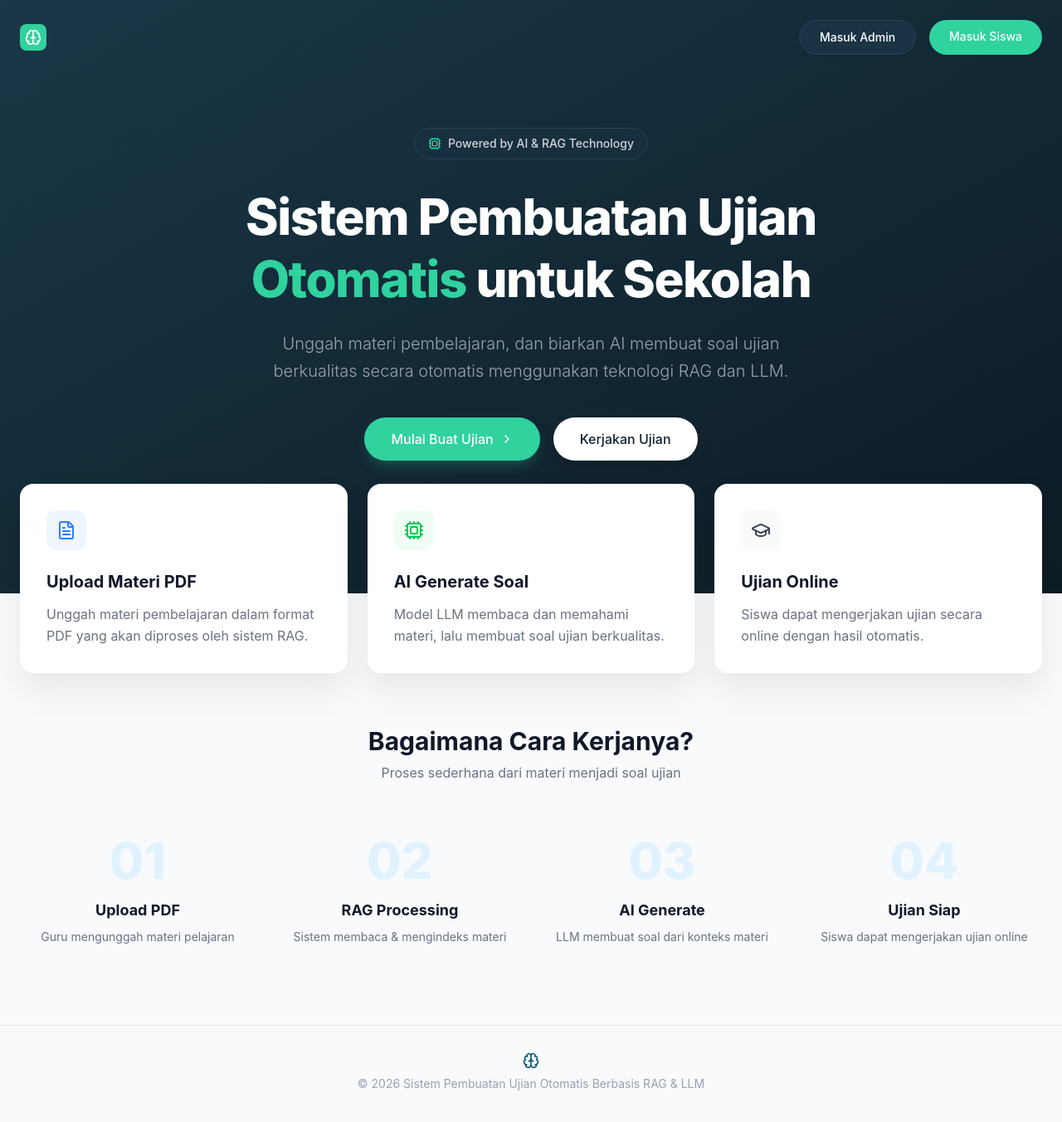
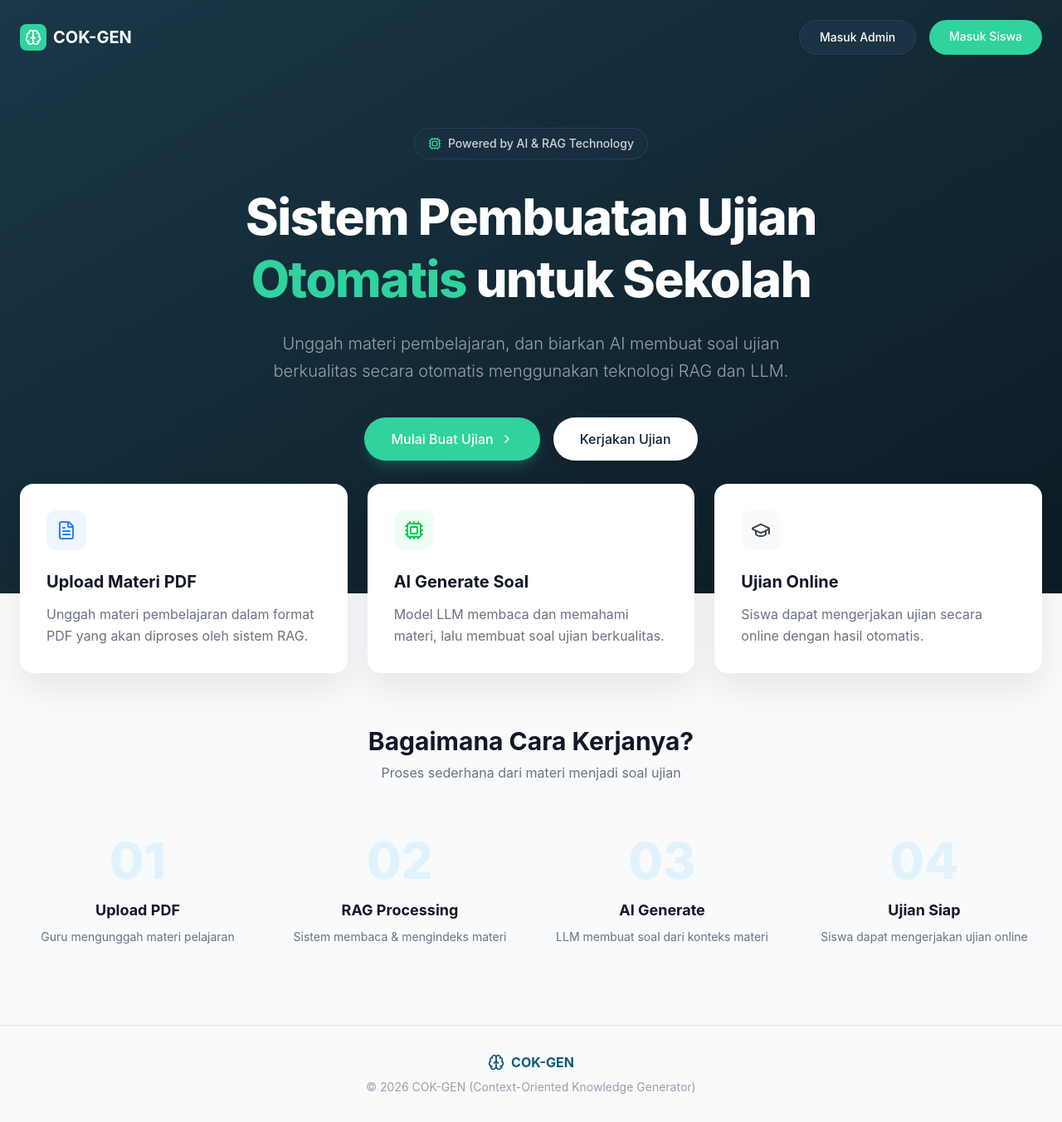
Before and after one commit to 27meot/skripsi-cbt-ai, a React app in the folder frontend/: page / in a window 1280 px wide. Shown: the whole page at 83% size. Built offline with nearby package versions, Linux system fonts and the light colour scheme; the HTML template or start-up script is replaced by a standard one.

Commit message:
feat: implement landing page, admin sidebar layout, and AI question generation service structure

```diff
--- a/frontend/src/layouts/AdminLayout.jsx
+++ b/frontend/src/layouts/AdminLayout.jsx
@@ -40,7 +40,7 @@ export default function AdminLayout({ children }) {
             <div className="bg-[#30D29E] p-1.5 rounded-lg mr-3">
               <Brain className="w-5 h-5 text-white" />
             </div>
-            <span className="font-bold text-lg tracking-wide">ExamGenius</span>
+            <span className="font-bold text-lg tracking-wide">COK-GEN</span>
           </div>
 
           {/* Navigation */}
--- a/frontend/src/pages/Landing.jsx
+++ b/frontend/src/pages/Landing.jsx
@@ -14,7 +14,7 @@ export default function Landing() {
             <div className="bg-[#30D29E] p-1.5 rounded-lg">
               <Brain className="w-5 h-5 text-white" />
             </div>
-            {/* <span className="font-bold text-xl">ExamGenius</span> */}
+            <span className="font-bold text-xl hidden sm:inline">COK-GEN</span>
           </div>
           <div className="flex gap-4">
             <Link to="/login?role=admin" className="px-6 py-2.5 text-sm font-medium border border-[#234559] bg-[#1A3345] rounded-full hover:bg-[#234559] transition shadow-sm">
@@ -124,9 +124,9 @@ export default function Landing() {
       <footer className="bg-[#f8fafc] border-t border-gray-200 py-8 text-center">
         <div className="flex justify-center items-center gap-2 mb-2">
            <Brain className="w-5 h-5 text-[#0F5A7B]" />
-           {/* <span className="font-bold text-[#0F5A7B]">ExamGenius</span> */}
+           <span className="font-bold text-[#0F5A7B]">COK-GEN</span>
         </div>
-        <p className="text-gray-400 text-sm">© 2026 Sistem Pembuatan Ujian Otomatis Berbasis RAG & LLM</p>
+        <p className="text-gray-400 text-sm">© 2026 COK-GEN (Context-Oriented Knowledge Generator)</p>
       </footer>
     </div>
   );
```
Also changed, not shown: 1 other file (tests, documents, lock files or other folders).
